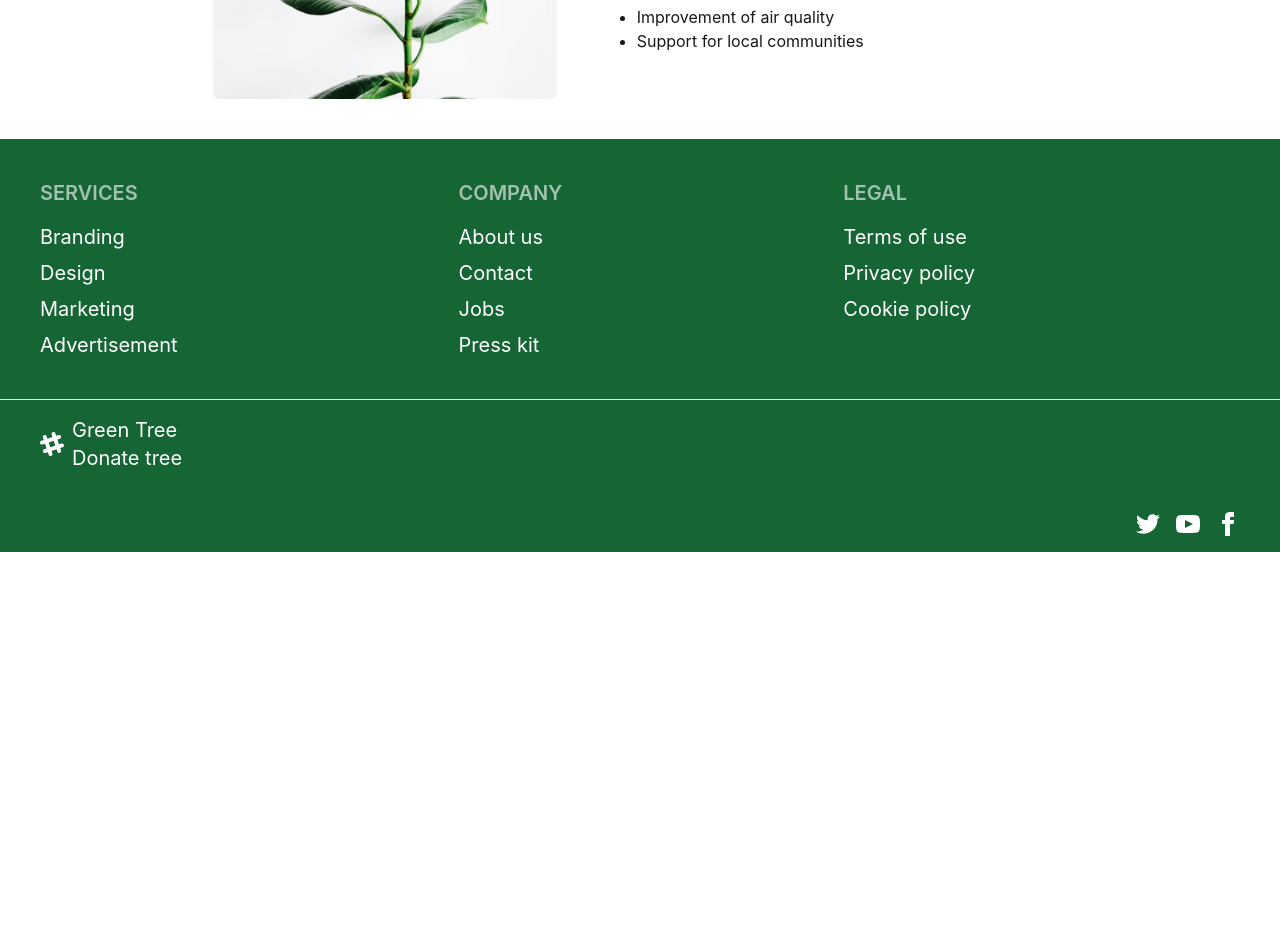
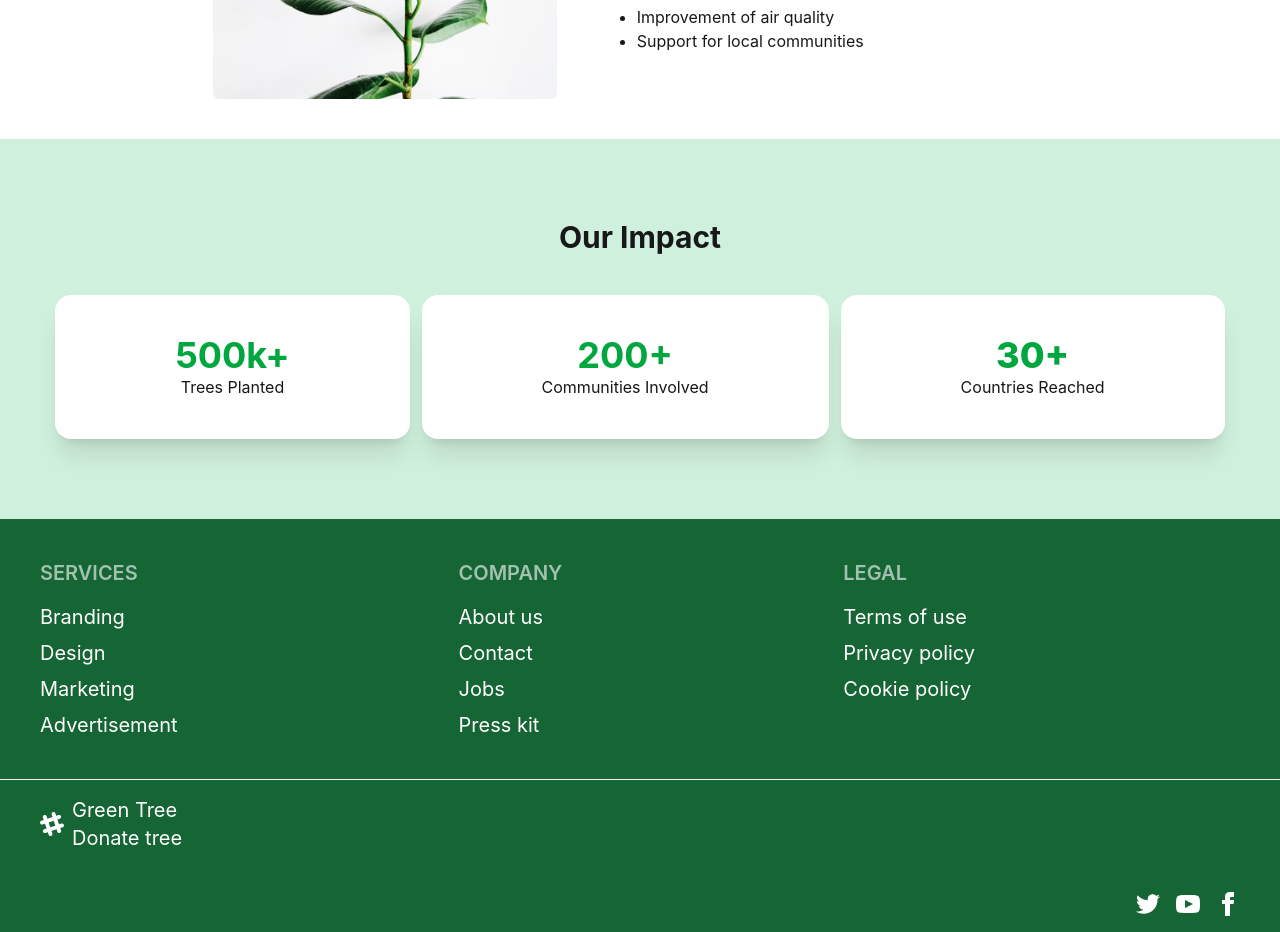
Before and after one commit to AritraApon/Buy-Green-Tree, a React (Vite) app: page / in a window 1280 px wide. Shown: the part 880-1812 px from the top of the page. Before the commit the page ends 1432 px from the top, so only its background shows below. Built offline with nearby package versions, Linux system fonts and the light colour scheme; no server answers.

Commit message:
impact cart add

```diff
--- a/src/App.jsx
+++ b/src/App.jsx
@@ -7,6 +7,7 @@ import LoadTreeCard from './Components/Tree Card/LoadTreeCard'
 import { ToastContainer } from 'react-toastify'
 import ComCart from './Components/Campaigin/ComCart'
 import Footer from './Components/Footer/Footer'
+import Impact from './Components/ImpactCarts/Impact'
 
 
 const fetchCategories = () => {
@@ -67,6 +68,7 @@ function App() {
 
 
        <ComCart/>
+       <Impact/>
        <Footer/>
       <ToastContainer />
     </>
--- a/src/Components/ImpactCarts/Impact.jsx
+++ b/src/Components/ImpactCarts/Impact.jsx
@@ -2,8 +2,26 @@ import React from 'react';
 
 const Impact = () => {
     return (
-        <div>
-
+        <div className='container mx-auto '>
+            <div className='bg-[#cff0dc] py-20 space-y-10'>
+                <div>
+                    <h1 className='text-3xl font-bold text-center'> Our Impact</h1>
+                </div>
+                <div className='flex flex-col md:flex-row justify-center items-center gap-3'>
+                    <div className='bg-white shadow-xl text-center rounded-2xl px-30 py-10'>
+                        <h1 className='font-bold text-4xl text-green-600'>500k+</h1>
+                        <p>Trees Planted</p>
+                    </div>
+                    <div className='bg-white shadow-xl text-center rounded-2xl px-30 py-10'>
+                        <h1 className='font-bold text-4xl  text-green-600'>200+</h1>
+                        <p>Communities Involved</p>
+                    </div>
+                    <div className='bg-white shadow-xl text-center rounded-2xl px-30 py-10'>
+                        <h1 className='font-extrabold text-4xl text-green-600'>30+</h1>
+                        <p>Countries Reached</p>
+                    </div>
+                </div>
+            </div>
         </div>
     );
 };
```
